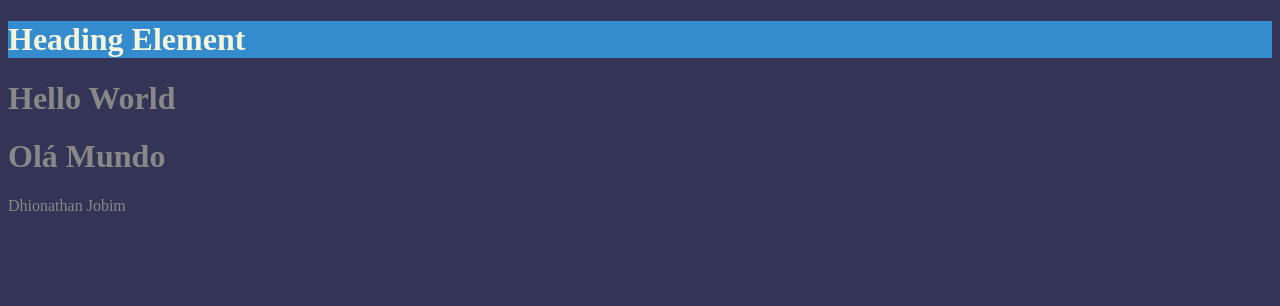
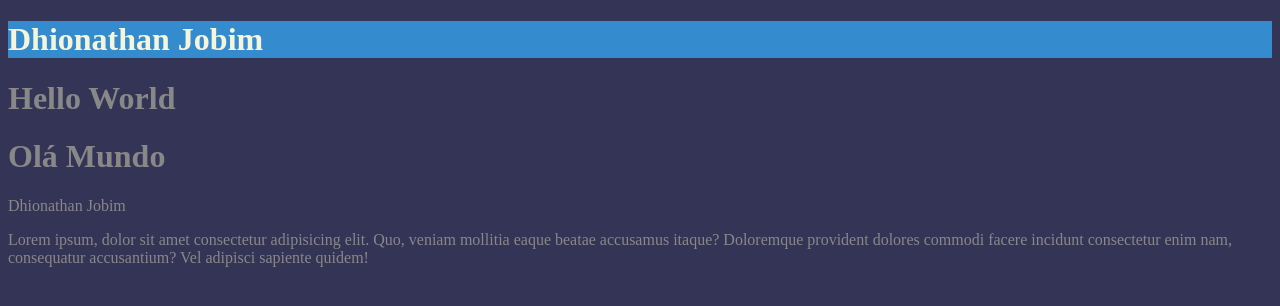
Before and after one commit to dhionathan01/chronosAPP, a React (Vite) app: page / in a window 1280 px wide. Shown: the top 306 px of the page. Built offline with nearby package versions, Linux system fonts and the light colour scheme.

Commit message:
✨ feat: adiciona propriedades ao componente Heading
Agora o componente Heading aceita propriedades para exibir conteúdo dinâmico.

```diff
--- a/src/App.tsx
+++ b/src/App.tsx
@@ -4,10 +4,18 @@ import { Heading } from './components/Heading';
 export function App() {
   return (
     <>
-      <Heading />
+      <Heading attr={123} attr2={'String teste'}>
+        Dhionathan Jobim
+      </Heading>
       <h1>Hello World</h1>
       <h1>Olá Mundo</h1>
       <p>Dhionathan Jobim</p>
+      <p>
+        Lorem ipsum, dolor sit amet consectetur adipisicing elit. Quo, veniam
+        mollitia eaque beatae accusamus itaque? Doloremque provident dolores
+        commodi facere incidunt consectetur enim nam, consequatur accusantium?
+        Vel adipisci sapiente quidem!
+      </p>
     </>
   );
 }
--- a/src/components/Heading.tsx
+++ b/src/components/Heading.tsx
@@ -1,7 +1,7 @@
 import styles from './Heading.module.css';
 
-export function Heading() {
+export function Heading(props) {
   return (
-    <h1 className={`${styles.heading} ${styles.beige}`}>{'Heading Element'}</h1>
+    <h1 className={`${styles.heading} ${styles.beige}`}>{props.children}</h1>
   );
 }
```
